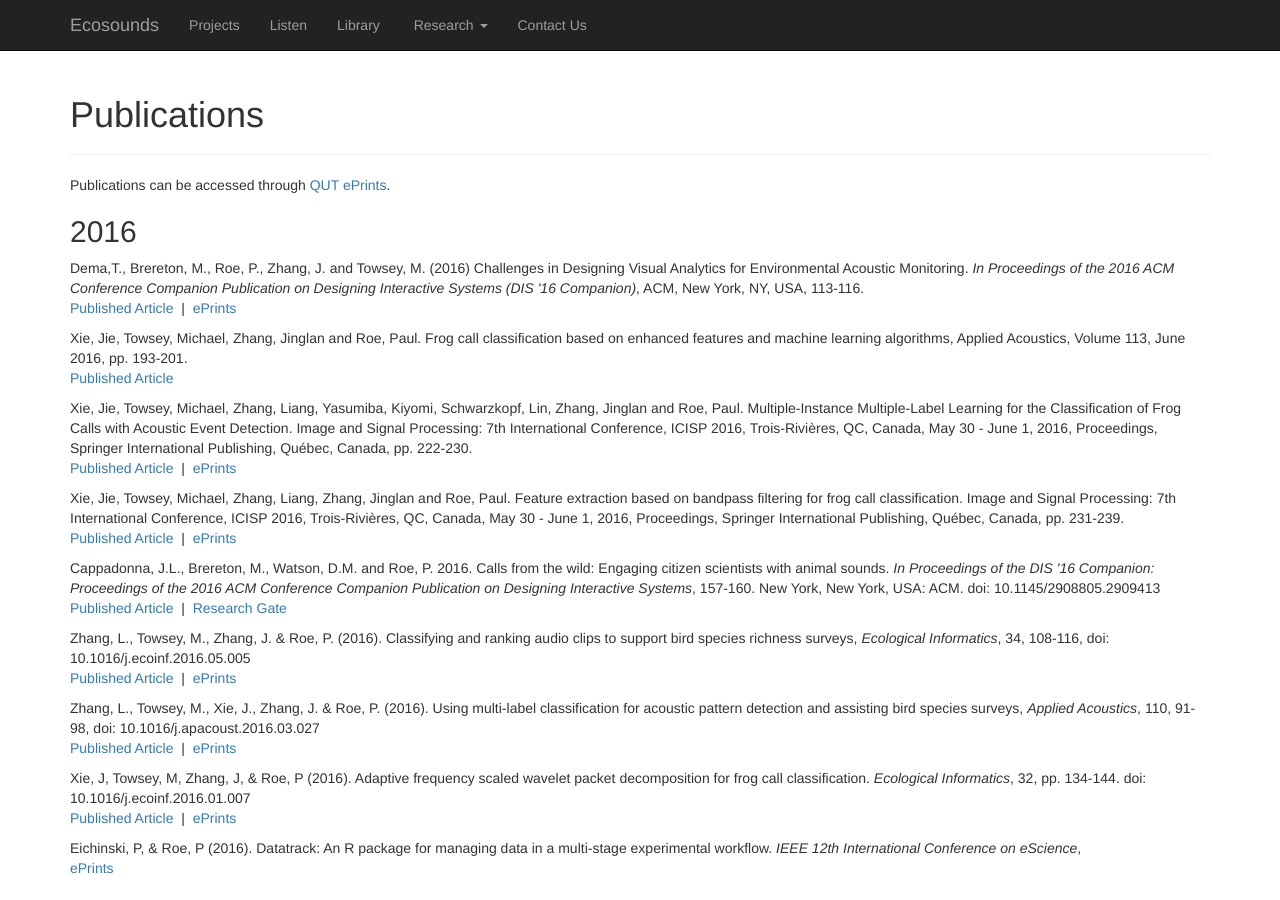
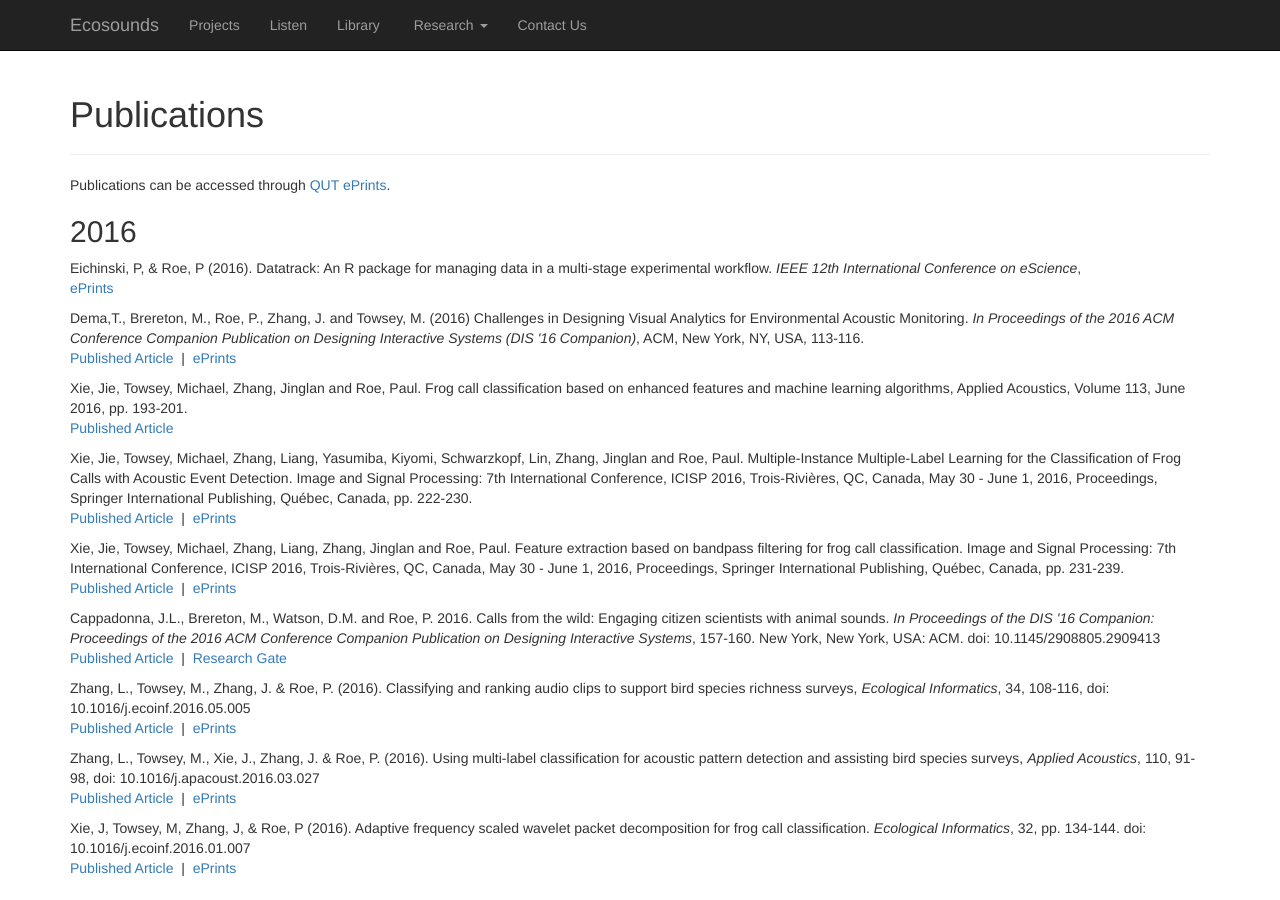
Before and after one commit to QutEcoacoustics/research-blog, a Jekyll site: the page built from publications/publications.html, in a window 1280 px wide and 900 px high. Built offline with Jekyll 4.4.1, drawn with Linux system fonts in a browser that asks for light colours; nearby versions of some CDN libraries.

Commit message:
Update layout to publications page

```diff
--- a/publications/publications.html
+++ b/publications/publications.html
@@ -10,9 +10,17 @@ title: Ecosounds | Publications
 
     <p>Publications can be accessed through <a href="http://eprints.qut.edu.au/">QUT ePrints</a>.</p>
 
+    <!-- Insert entries in reverse chronological order (newest first) -->
+
     <h2>2016</h2>
+      <p>
+        Eichinski, P, & Roe, P (2016). Datatrack: An R package for managing data in a multi-stage experimental workflow.
+        <i>IEEE 12th International Conference on eScience</i>,
+        <br/>
+        <a href="https://eprints.qut.edu.au/101510/">ePrints</a>
+      </p>
 
-	<p>
+      <p>
         Dema,T., Brereton, M., Roe, P., Zhang, J. and Towsey, M. (2016) Challenges in Designing Visual Analytics for Environmental Acoustic Monitoring.
 		<i>In Proceedings of the 2016 ACM Conference Companion Publication on Designing Interactive Systems (DIS '16 Companion)</i>, ACM, New York, NY, USA, 113-116.
 		<br/>
@@ -20,7 +28,7 @@ title: Ecosounds | Publications
 		Published Article</a>
 		&nbsp;|&nbsp;
 		<a href="http://eprints.qut.edu.au/96774/">ePrints</a>
-    </p>
+       </p>
 
 	<p>
 		Xie, Jie, Towsey, Michael, Zhang, Jinglan and Roe, Paul.
@@ -88,13 +96,6 @@ title: Ecosounds | Publications
         <a href="http://dx.doi.org/10.1016/j.ecoinf.2016.01.007">Published Article</a>
         &nbsp;|&nbsp;
         <a href="http://eprints.qut.edu.au/92778/">ePrints</a>
-    </p>
-
-    <p>
-        Eichinski, P, & Roe, P (2016). Datatrack: An R package for managing data in a multi-stage experimental workflow.
-        <i>IEEE 12th International Conference on eScience</i>,
-        <br/>
-        <a href="https://eprints.qut.edu.au/101510/">ePrints</a>
     </p>
 
     <h2>2015</h2>
```
